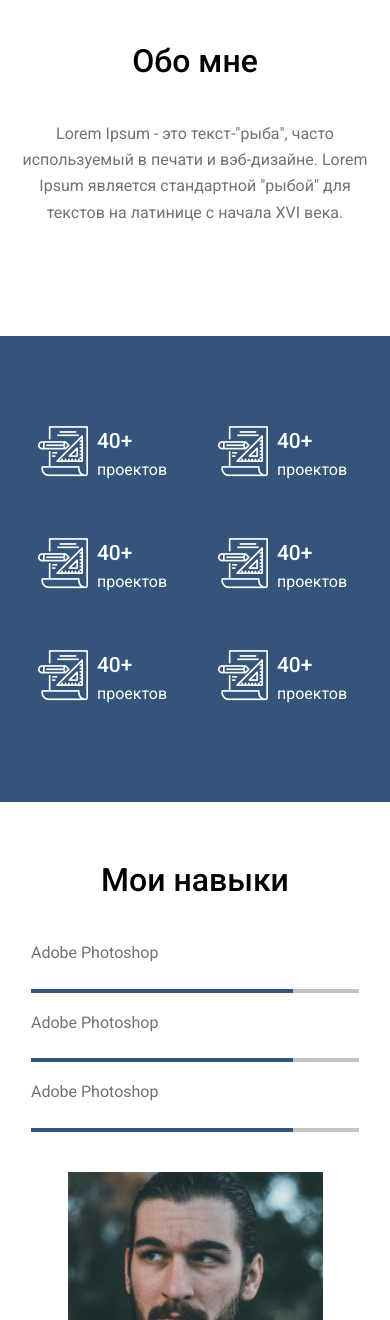
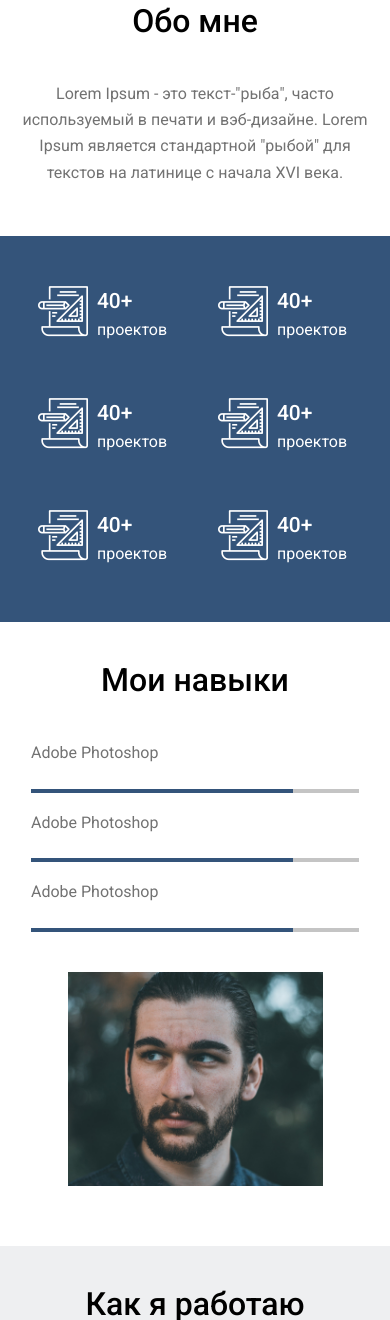
Before and after one commit to Wenixon/modular_assignment, a plain HTML site: page index.html in a window 390 px wide. Shown: the part 680-2000 px from the top of the page. Drawn offline with Linux system fonts and the light colour scheme; files whose address does not match are found by name; a web font is replaced by a local one.

Commit message:
fixed padding

```diff
--- a/style.css
+++ b/style.css
@@ -838,4 +838,16 @@ h2 {
         flex-direction: column;
         justify-content: center;
     }
+
+    .section-about,
+    .section-project,
+    .section-collage {
+        padding: 0;
+    }
+
+    .img-bar {margin-bottom: 0px;}
 }
+
+    .section-skill {
+        padding-top: 20px;
+    }
```
